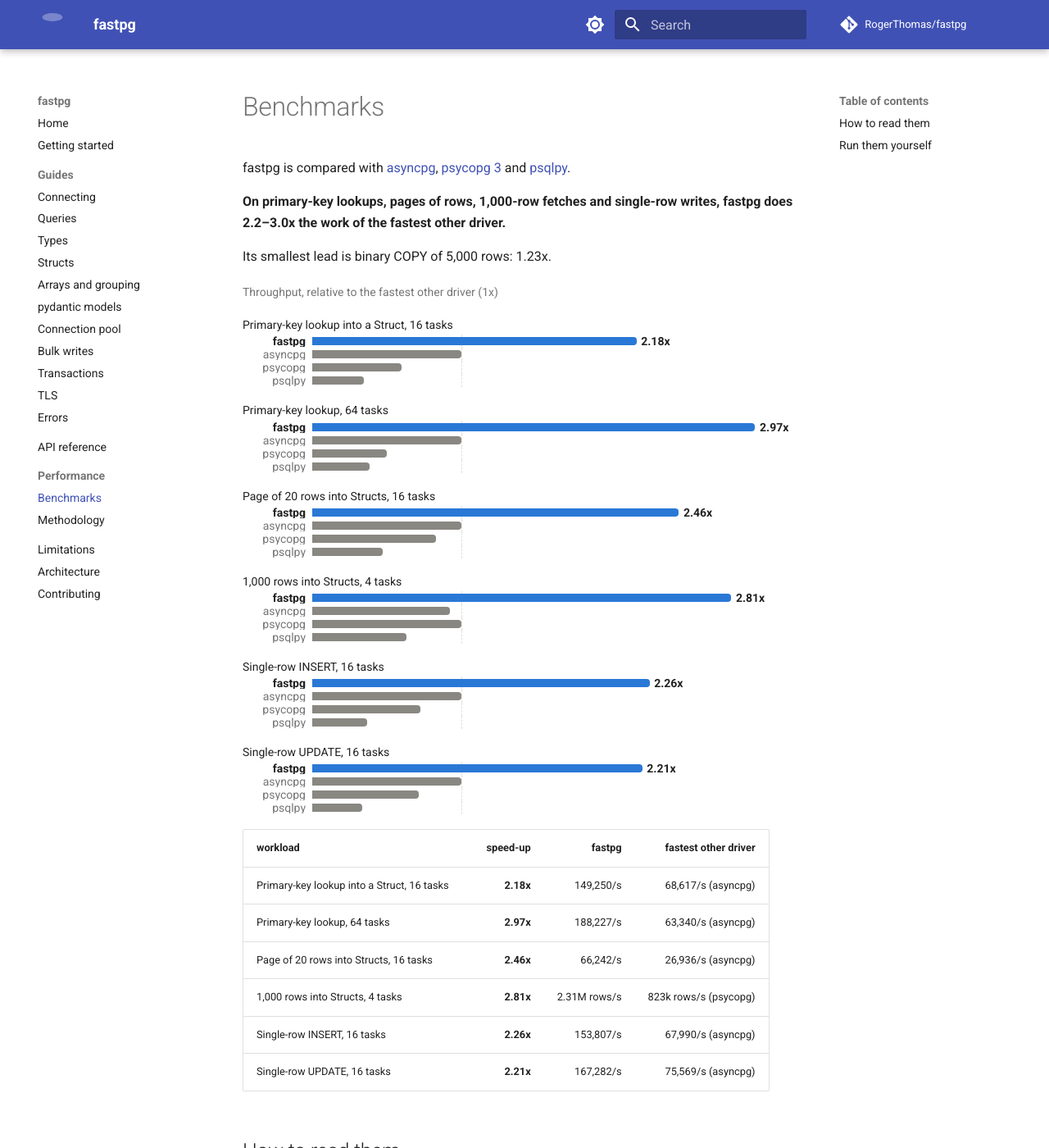
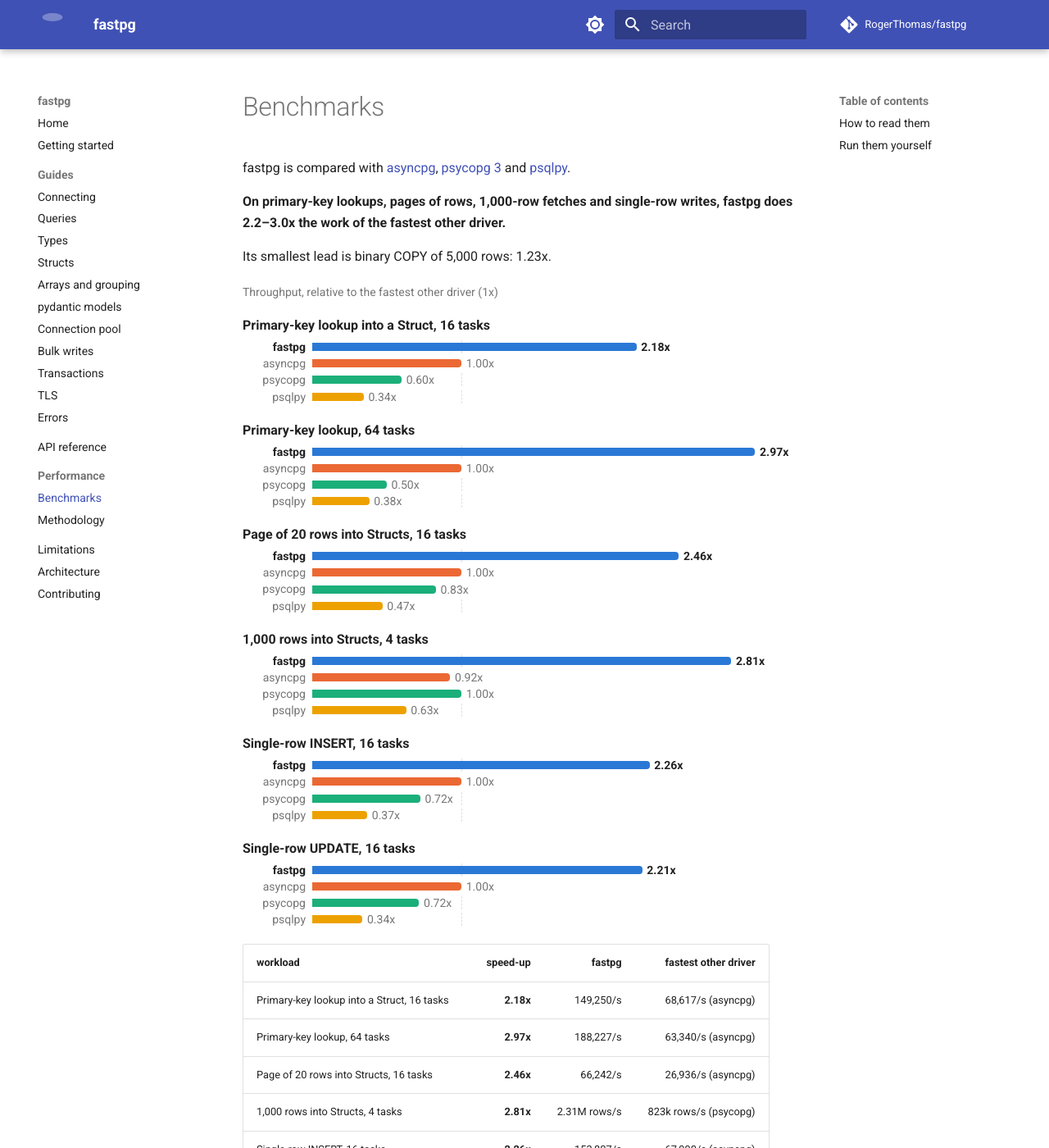
Before and after one commit to RogerThomas/fastpg, an MkDocs documentation site: the page built from docs/performance.md, in a window 1280 px wide and 1400 px high. Shown: the whole window at 82% size. Built offline with MkDocs 1.6.1 and Material for MkDocs 9.7.7, drawn with Linux system fonts in a browser that asks for light colours; comment, search, counter and statistics services are not loaded.

Commit message:
docs: colour each driver in the Benchmarks chart, label every bar, bold the workload names

```diff
--- a/docs/performance.md
+++ b/docs/performance.md
@@ -15,44 +15,44 @@
   <div class="bench-group">
     <div class="bench-caption">Primary-key lookup into a Struct, 16 tasks</div>
     <div class="bench-row bench-row--fastpg" title="fastpg: 149,250 queries/s (2.18x of asyncpg)"><span class="bench-name">fastpg</span><span class="bench-track"><span class="bench-bar" style="width: 72.50%"><span class="bench-value">2.18x</span></span></span></div>
-    <div class="bench-row" title="asyncpg: 68,617 queries/s (0.46x of fastpg)"><span class="bench-name">asyncpg</span><span class="bench-track"><span class="bench-bar" style="width: 33.33%"></span></span></div>
-    <div class="bench-row" title="psycopg: 41,043 queries/s (0.27x of fastpg)"><span class="bench-name">psycopg</span><span class="bench-track"><span class="bench-bar" style="width: 19.94%"></span></span></div>
-    <div class="bench-row" title="psqlpy: 23,568 queries/s (0.16x of fastpg)"><span class="bench-name">psqlpy</span><span class="bench-track"><span class="bench-bar" style="width: 11.45%"></span></span></div>
+    <div class="bench-row bench-row--asyncpg" title="asyncpg: 68,617 queries/s (0.46x of fastpg)"><span class="bench-name">asyncpg</span><span class="bench-track"><span class="bench-bar" style="width: 33.33%"><span class="bench-value">1.00x</span></span></span></div>
+    <div class="bench-row bench-row--psycopg" title="psycopg: 41,043 queries/s (0.27x of fastpg)"><span class="bench-name">psycopg</span><span class="bench-track"><span class="bench-bar" style="width: 19.94%"><span class="bench-value">0.60x</span></span></span></div>
+    <div class="bench-row bench-row--psqlpy" title="psqlpy: 23,568 queries/s (0.16x of fastpg)"><span class="bench-name">psqlpy</span><span class="bench-track"><span class="bench-bar" style="width: 11.45%"><span class="bench-value">0.34x</span></span></span></div>
   </div>
   <div class="bench-group">
     <div class="bench-caption">Primary-key lookup, 64 tasks</div>
     <div class="bench-row bench-row--fastpg" title="fastpg: 188,227 queries/s (2.97x of asyncpg)"><span class="bench-name">fastpg</span><span class="bench-track"><span class="bench-bar" style="width: 99.06%"><span class="bench-value">2.97x</span></span></span></div>
-    <div class="bench-row" title="asyncpg: 63,340 queries/s (0.34x of fastpg)"><span class="bench-name">asyncpg</span><span class="bench-track"><span class="bench-bar" style="width: 33.33%"></span></span></div>
-    <div class="bench-row" title="psycopg: 31,507 queries/s (0.17x of fastpg)"><span class="bench-name">psycopg</span><span class="bench-track"><span class="bench-bar" style="width: 16.58%"></span></span></div>
-    <div class="bench-row" title="psqlpy: 24,116 queries/s (0.13x of fastpg)"><span class="bench-name">psqlpy</span><span class="bench-track"><span class="bench-bar" style="width: 12.69%"></span></span></div>
+    <div class="bench-row bench-row--asyncpg" title="asyncpg: 63,340 queries/s (0.34x of fastpg)"><span class="bench-name">asyncpg</span><span class="bench-track"><span class="bench-bar" style="width: 33.33%"><span class="bench-value">1.00x</span></span></span></div>
+    <div class="bench-row bench-row--psycopg" title="psycopg: 31,507 queries/s (0.17x of fastpg)"><span class="bench-name">psycopg</span><span class="bench-track"><span class="bench-bar" style="width: 16.58%"><span class="bench-value">0.50x</span></span></span></div>
+    <div class="bench-row bench-row--psqlpy" title="psqlpy: 24,116 queries/s (0.13x of fastpg)"><span class="bench-name">psqlpy</span><span class="bench-track"><span class="bench-bar" style="width: 12.69%"><span class="bench-value">0.38x</span></span></span></div>
   </div>
   <div class="bench-group">
     <div class="bench-caption">Page of 20 rows into Structs, 16 tasks</div>
     <div class="bench-row bench-row--fastpg" title="fastpg: 66,242 queries/s (2.46x of asyncpg)"><span class="bench-name">fastpg</span><span class="bench-track"><span class="bench-bar" style="width: 81.98%"><span class="bench-value">2.46x</span></span></span></div>
-    <div class="bench-row" title="asyncpg: 26,936 queries/s (0.41x of fastpg)"><span class="bench-name">asyncpg</span><span class="bench-track"><span class="bench-bar" style="width: 33.33%"></span></span></div>
-    <div class="bench-row" title="psycopg: 22,316 queries/s (0.34x of fastpg)"><span class="bench-name">psycopg</span><span class="bench-track"><span class="bench-bar" style="width: 27.62%"></span></span></div>
-    <div class="bench-row" title="psqlpy: 12,644 queries/s (0.19x of fastpg)"><span class="bench-name">psqlpy</span><span class="bench-track"><span class="bench-bar" style="width: 15.65%"></span></span></div>
+    <div class="bench-row bench-row--asyncpg" title="asyncpg: 26,936 queries/s (0.41x of fastpg)"><span class="bench-name">asyncpg</span><span class="bench-track"><span class="bench-bar" style="width: 33.33%"><span class="bench-value">1.00x</span></span></span></div>
+    <div class="bench-row bench-row--psycopg" title="psycopg: 22,316 queries/s (0.34x of fastpg)"><span class="bench-name">psycopg</span><span class="bench-track"><span class="bench-bar" style="width: 27.62%"><span class="bench-value">0.83x</span></span></span></div>
+    <div class="bench-row bench-row--psqlpy" title="psqlpy: 12,644 queries/s (0.19x of fastpg)"><span class="bench-name">psqlpy</span><span class="bench-track"><span class="bench-bar" style="width: 15.65%"><span class="bench-value">0.47x</span></span></span></div>
   </div>
   <div class="bench-group">
     <div class="bench-caption">1,000 rows into Structs, 4 tasks</div>
     <div class="bench-row bench-row--fastpg" title="fastpg: 2.31M rows/s (2.81x of psycopg)"><span class="bench-name">fastpg</span><span class="bench-track"><span class="bench-bar" style="width: 93.72%"><span class="bench-value">2.81x</span></span></span></div>
-    <div class="bench-row" title="asyncpg: 761k rows/s (0.33x of fastpg)"><span class="bench-name">asyncpg</span><span class="bench-track"><span class="bench-bar" style="width: 30.82%"></span></span></div>
-    <div class="bench-row" title="psycopg: 823k rows/s (0.36x of fastpg)"><span class="bench-name">psycopg</span><span class="bench-track"><span class="bench-bar" style="width: 33.33%"></span></span></div>
-    <div class="bench-row" title="psqlpy: 518k rows/s (0.22x of fastpg)"><span class="bench-name">psqlpy</span><span class="bench-track"><span class="bench-bar" style="width: 20.97%"></span></span></div>
+    <div class="bench-row bench-row--asyncpg" title="asyncpg: 761k rows/s (0.33x of fastpg)"><span class="bench-name">asyncpg</span><span class="bench-track"><span class="bench-bar" style="width: 30.82%"><span class="bench-value">0.92x</span></span></span></div>
+    <div class="bench-row bench-row--psycopg" title="psycopg: 823k rows/s (0.36x of fastpg)"><span class="bench-name">psycopg</span><span class="bench-track"><span class="bench-bar" style="width: 33.33%"><span class="bench-value">1.00x</span></span></span></div>
+    <div class="bench-row bench-row--psqlpy" title="psqlpy: 518k rows/s (0.22x of fastpg)"><span class="bench-name">psqlpy</span><span class="bench-track"><span class="bench-bar" style="width: 20.97%"><span class="bench-value">0.63x</span></span></span></div>
   </div>
   <div class="bench-group">
     <div class="bench-caption">Single-row INSERT, 16 tasks</div>
     <div class="bench-row bench-row--fastpg" title="fastpg: 153,807 queries/s (2.26x of asyncpg)"><span class="bench-name">fastpg</span><span class="bench-track"><span class="bench-bar" style="width: 75.41%"><span class="bench-value">2.26x</span></span></span></div>
-    <div class="bench-row" title="asyncpg: 67,990 queries/s (0.44x of fastpg)"><span class="bench-name">asyncpg</span><span class="bench-track"><span class="bench-bar" style="width: 33.33%"></span></span></div>
-    <div class="bench-row" title="psycopg: 49,224 queries/s (0.32x of fastpg)"><span class="bench-name">psycopg</span><span class="bench-track"><span class="bench-bar" style="width: 24.13%"></span></span></div>
-    <div class="bench-row" title="psqlpy: 24,988 queries/s (0.16x of fastpg)"><span class="bench-name">psqlpy</span><span class="bench-track"><span class="bench-bar" style="width: 12.25%"></span></span></div>
+    <div class="bench-row bench-row--asyncpg" title="asyncpg: 67,990 queries/s (0.44x of fastpg)"><span class="bench-name">asyncpg</span><span class="bench-track"><span class="bench-bar" style="width: 33.33%"><span class="bench-value">1.00x</span></span></span></div>
+    <div class="bench-row bench-row--psycopg" title="psycopg: 49,224 queries/s (0.32x of fastpg)"><span class="bench-name">psycopg</span><span class="bench-track"><span class="bench-bar" style="width: 24.13%"><span class="bench-value">0.72x</span></span></span></div>
+    <div class="bench-row bench-row--psqlpy" title="psqlpy: 24,988 queries/s (0.16x of fastpg)"><span class="bench-name">psqlpy</span><span class="bench-track"><span class="bench-bar" style="width: 12.25%"><span class="bench-value">0.37x</span></span></span></div>
   </div>
   <div class="bench-group">
     <div class="bench-caption">Single-row UPDATE, 16 tasks</div>
     <div class="bench-row bench-row--fastpg" title="fastpg: 167,282 queries/s (2.21x of asyncpg)"><span class="bench-name">fastpg</span><span class="bench-track"><span class="bench-bar" style="width: 73.79%"><span class="bench-value">2.21x</span></span></span></div>
-    <div class="bench-row" title="asyncpg: 75,569 queries/s (0.45x of fastpg)"><span class="bench-name">asyncpg</span><span class="bench-track"><span class="bench-bar" style="width: 33.33%"></span></span></div>
-    <div class="bench-row" title="psycopg: 54,074 queries/s (0.32x of fastpg)"><span class="bench-name">psycopg</span><span class="bench-track"><span class="bench-bar" style="width: 23.85%"></span></span></div>
-    <div class="bench-row" title="psqlpy: 25,376 queries/s (0.15x of fastpg)"><span class="bench-name">psqlpy</span><span class="bench-track"><span class="bench-bar" style="width: 11.19%"></span></span></div>
+    <div class="bench-row bench-row--asyncpg" title="asyncpg: 75,569 queries/s (0.45x of fastpg)"><span class="bench-name">asyncpg</span><span class="bench-track"><span class="bench-bar" style="width: 33.33%"><span class="bench-value">1.00x</span></span></span></div>
+    <div class="bench-row bench-row--psycopg" title="psycopg: 54,074 queries/s (0.32x of fastpg)"><span class="bench-name">psycopg</span><span class="bench-track"><span class="bench-bar" style="width: 23.85%"><span class="bench-value">0.72x</span></span></span></div>
+    <div class="bench-row bench-row--psqlpy" title="psqlpy: 25,376 queries/s (0.15x of fastpg)"><span class="bench-name">psqlpy</span><span class="bench-track"><span class="bench-bar" style="width: 11.19%"><span class="bench-value">0.34x</span></span></span></div>
   </div>
 </div>
 
--- a/docs/stylesheets/extra.css
+++ b/docs/stylesheets/extra.css
@@ -27,10 +27,12 @@
 
 /* The Benchmarks page's bar chart, written by bench/perf_page.py. Each bar is a driver's
    throughput over the fastest other driver's, on one scale from 0 to 3x; the dashed line in
-   every track marks 1x. The last column leaves room for fastpg's value after its bar. */
+   every track marks 1x. The last column leaves room for the value after each bar. */
 .bench-chart {
   --bench-fastpg: #2a78d6;
-  --bench-other: #898781;
+  --bench-asyncpg: #eb6834;
+  --bench-psycopg: #1baf7a;
+  --bench-psqlpy: #eda100;
   --bench-grid: #e1e0d9;
   --bench-label: 5.5em;
   max-width: 40rem;
@@ -41,6 +43,9 @@
 
 [data-md-color-scheme="slate"] .bench-chart {
   --bench-fastpg: #3987e5;
+  --bench-asyncpg: #d95926;
+  --bench-psycopg: #199e70;
+  --bench-psqlpy: #c98500;
   --bench-grid: #2c2c2a;
 }
 
@@ -51,7 +56,7 @@
 
 .bench-group {
   display: grid;
-  row-gap: 6px;
+  row-gap: 2px;
 }
 
 .bench-group + .bench-group {
@@ -59,16 +64,17 @@
 }
 
 .bench-caption {
+  margin-bottom: 0.2rem;
   color: var(--md-default-fg-color);
+  font-size: 0.8rem;
+  font-weight: 700;
 }
 
 .bench-row {
   display: grid;
   grid-template-columns: var(--bench-label) minmax(0, 1fr) 3.5em;
-  grid-template-rows: 10px;
   column-gap: 0.6em;
   align-items: center;
-  line-height: 1;
 }
 
 .bench-name {
@@ -102,22 +108,39 @@
   display: block;
   height: 100%;
   border-radius: 0 4px 4px 0;
-  background: var(--bench-other);
 }
 
 .bench-row--fastpg .bench-bar {
   background: var(--bench-fastpg);
 }
 
+.bench-row--asyncpg .bench-bar {
+  background: var(--bench-asyncpg);
+}
+
+.bench-row--psycopg .bench-bar {
+  background: var(--bench-psycopg);
+}
+
+.bench-row--psqlpy .bench-bar {
+  background: var(--bench-psqlpy);
+}
+
 .bench-value {
   position: absolute;
   top: 50%;
   left: 100%;
-  padding-left: 0.4em;
+  z-index: 1;
+  padding: 0 0.2em 0 0.4em;
+  background: var(--md-default-bg-color);
+  color: var(--md-default-fg-color--light);
+  white-space: nowrap;
+  transform: translateY(-50%);
+}
+
+.bench-row--fastpg .bench-value {
   color: var(--md-default-fg-color);
   font-weight: 700;
-  white-space: nowrap;
-  transform: translateY(-50%);
 }
 
 @media screen and (max-width: 30em) {
```
Also changed, not shown: 1 other file.
